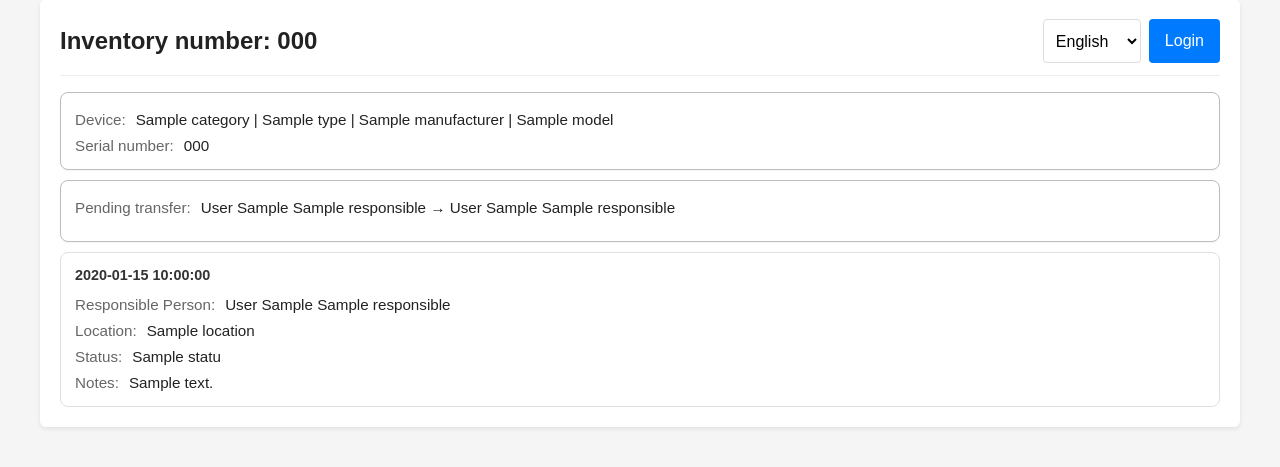
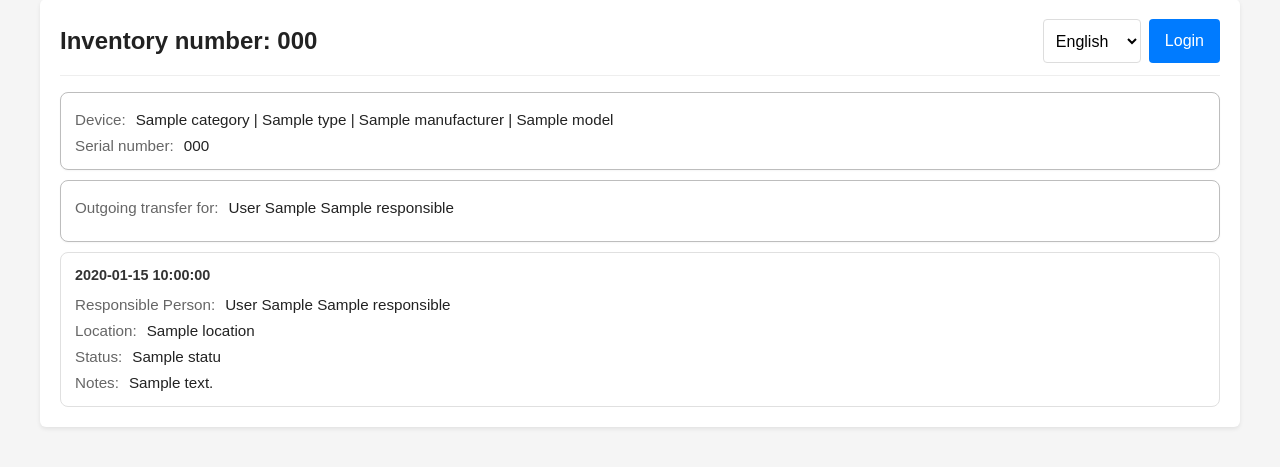
Before and after one commit to disafronov/sloths-inventory, a Django app: template src/inventory/templates/inventory/item_history.html in a window 1280 px wide. Shown: the part 21-488 px from the top of the page. Run offline with Django 5.2, Linux system fonts and the light colour scheme; the template is opened without the code that fills it: values that come from a table or form of the project are taken from there, others are empty; tables that the repository leaves empty hold one stand-in row (values such as "Sample post"); parts of the project's set-up code (start-up, migrations or seed data) failed here and were passed over.

Commit message:
feat: update transfer terminology and translations in templates
- Replaced "From" and "To" labels with more descriptive terms "Incoming transfer from" and "Outgoing transfer for" in the transfer card and item history templates.
- Added corresponding English and Russian translations for the new terms in the localization files to enhance clarity and user experience.

Signed-off-by: Dmitrii Safronov <zimniy@cyberbrain.cc>

```diff
--- a/src/inventory/templates/inventory/_transfer_card.html
+++ b/src/inventory/templates/inventory/_transfer_card.html
@@ -25,10 +25,10 @@
         </div>
         <aside class="transfer-card__party" aria-label="{% trans 'Transfer party' %}">
             {% if direction == "incoming" %}
-                <div class="transfer-card__party-label">{% trans "From" %}</div>
+                <div class="transfer-card__party-label">{% trans "Incoming transfer from" %}</div>
                 <div class="transfer-card__party-value">{{ transfer.from_responsible }}</div>
             {% else %}
-                <div class="transfer-card__party-label">{% trans "To" %}</div>
+                <div class="transfer-card__party-label">{% trans "Outgoing transfer for" %}</div>
                 <div class="transfer-card__party-value">{{ transfer.to_responsible }}</div>
             {% endif %}
         </aside>
--- a/src/inventory/templates/inventory/item_history.html
+++ b/src/inventory/templates/inventory/item_history.html
@@ -37,8 +37,16 @@
     {% if pending_transfer %}
         <div class="item-card">
             <div class="item-card__row">
-                <span class="item-card__label">{% trans "Pending transfer" %}:</span>
-                <span class="item-card__value">{{ pending_transfer.from_responsible }} → {{ pending_transfer.to_responsible }}</span>
+                {% if pending_transfer.to_responsible.user_id == user.id %}
+                    <span class="item-card__label">{% trans "Incoming transfer from" %}:</span>
+                {% else %}
+                    <span class="item-card__label">{% trans "Outgoing transfer for" %}:</span>
+                {% endif %}
+                {% if pending_transfer.to_responsible.user_id == user.id %}
+                    <span class="item-card__value">{{ pending_transfer.from_responsible }}</span>
+                {% else %}
+                    <span class="item-card__value">{{ pending_transfer.to_responsible }}</span>
+                {% endif %}
             </div>
             <div class="form-actions form-actions--inline">
                 {% if pending_transfer.to_responsible.user_id == user.id %}
```
Also changed, not shown: src/inventory/tests/test_views.py (+4 -4 lines), src/inventory/locale/en/LC_MESSAGES/django.po, src/inventory/locale/ru/LC_MESSAGES/django.po.
